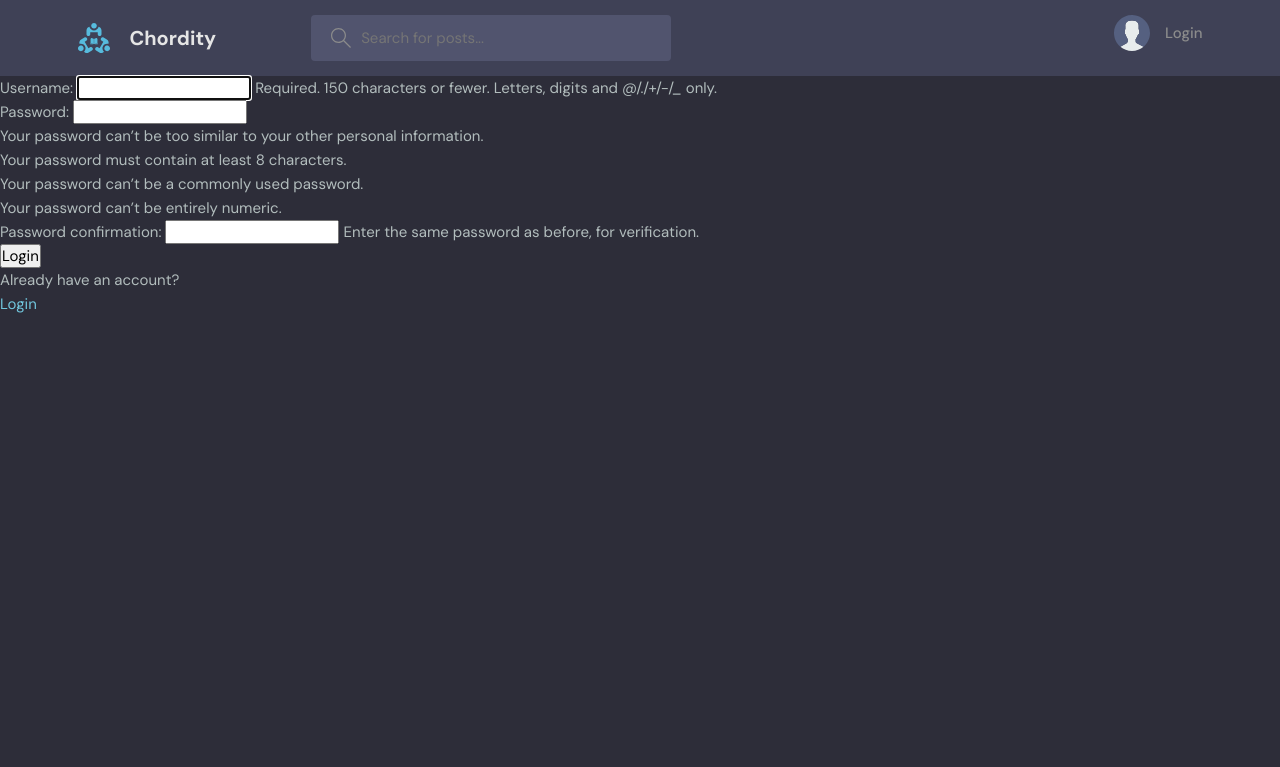
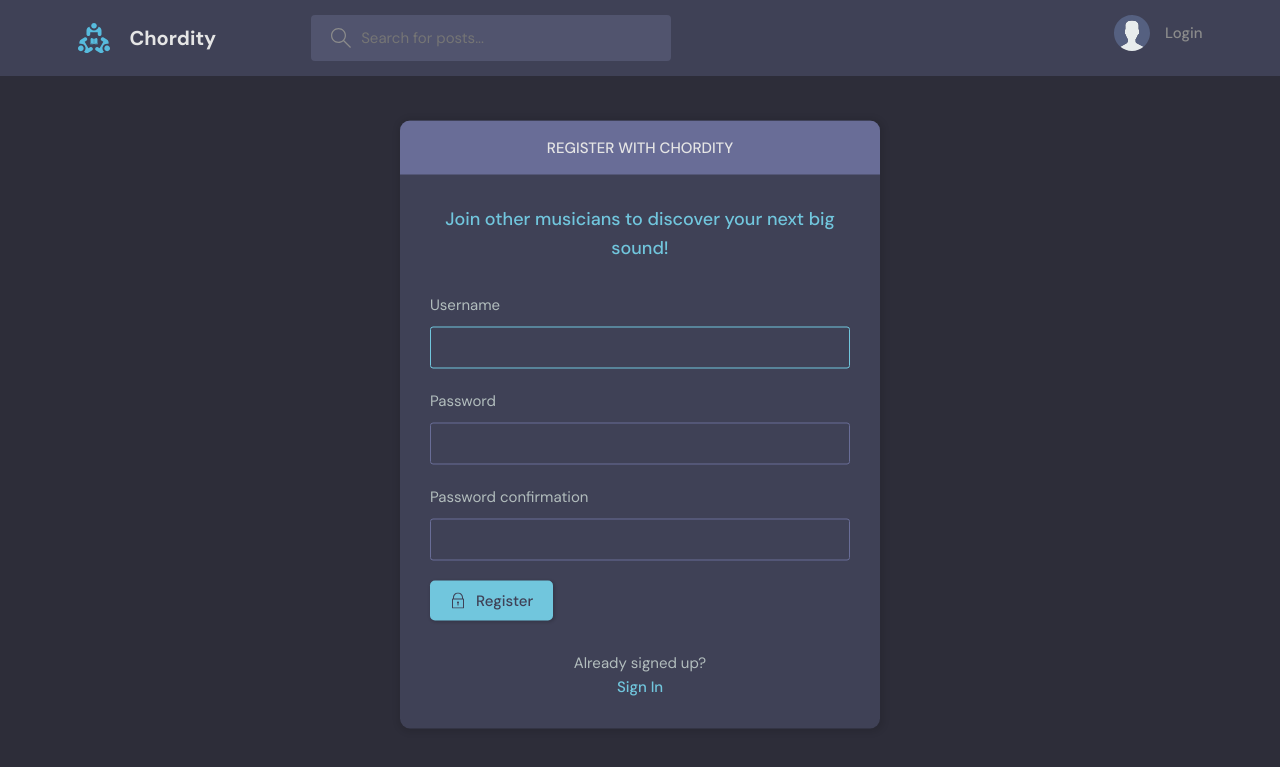
Before and after one commit to rexherndon/chordity, a Django app: page /register/ in a window 1280 px wide. Shown: the top 767 px of the page. Run offline with Django 5.2, Linux system fonts and the light colour scheme.

Commit message:
updated login/register pages, and added profile editing

```diff
--- a/chordity/base/templates/base/login_register.html
+++ b/chordity/base/templates/base/login_register.html
@@ -1,26 +1,117 @@
-{% extends 'main.html' %} {% block content %} {% if page == 'login' %}
-<div>
-  <form method="POST" action="">
-    {% csrf_token %}
-    <label>Username</label>
-    <input type="text" name="username" placeholder="Enter Username" />
-    <label>Password:</label>
-    <input type="password" name="password" placeholder="Enter Password" />
-    <input type="submit" value="Login" />
-  </form>
-  <p>Haven't signed up yet?</p>
-  <a href="{% url 'register' %}">Sign up</a>
-</div>
+{% extends 'main.html' %} {% block content %}
+<main class="auth layout">
+  {% if page == 'login' %}
+  <div class="container">
+    <div class="layout__box">
+      <div class="layout__boxHeader">
+        <div class="layout__boxTitle">
+          <h3>Login to Chordity</h3>
+        </div>
+      </div>
+      <div class="layout__body">
+        <h2 class="auth__tagline">
+          Join other musicians to discover your next big sound!
+        </h2>
 
-{% else %}
+        <form class="form" action="" method="POST">
+          {% csrf_token %}
+          <div class="form__group form__group">
+            <label for="room_name">Username</label>
+            <input
+              id="username"
+              name="username"
+              type="text"
+              placeholder="e.g. rherndon"
+            />
+          </div>
+          <div class="form__group">
+            <label for="password">Password</label>
+            <input
+              id="password"
+              name="password"
+              type="password"
+              placeholder="&bull;&bull;&bull;&bull;&bull;&bull;&bull;&bull;"
+            />
+          </div>
 
-<div>
-  <form method="POST" action="">
-    {% csrf_token %}
-    {{form.as_p}}
-    <input type="submit" value="Login" />
-  </form>
-  <p>Already have an account?</p>
-  <a href="{% url 'login' %}">Login</a>
-</div>
-{% endif %} {% endblock content %}
+          <button class="btn btn--main" type="submit">
+            <svg
+              version="1.1"
+              xmlns="http://www.w3.org/2000/svg"
+              width="32"
+              height="32"
+              viewBox="0 0 32 32"
+            >
+              <title>lock</title>
+              <path
+                d="M27 12h-1v-2c0-5.514-4.486-10-10-10s-10 4.486-10 10v2h-1c-0.553 0-1 0.447-1 1v18c0 0.553 0.447 1 1 1h22c0.553 0 1-0.447 1-1v-18c0-0.553-0.447-1-1-1zM8 10c0-4.411 3.589-8 8-8s8 3.589 8 8v2h-16v-2zM26 30h-20v-16h20v16z"
+              ></path>
+              <path
+                d="M15 21.694v4.306h2v-4.306c0.587-0.348 1-0.961 1-1.694 0-1.105-0.895-2-2-2s-2 0.895-2 2c0 0.732 0.413 1.345 1 1.694z"
+              ></path>
+            </svg>
+
+            Login
+          </button>
+        </form>
+
+        <div class="auth__action">
+          <p>Haven't signed up yet?</p>
+          <a href="{% url 'register' %}" class="btn btn--link">Sign Up</a>
+        </div>
+      </div>
+    </div>
+  </div>
+  {% else %}
+  <div class="container">
+    <div class="layout__box">
+      <div class="layout__boxHeader">
+        <div class="layout__boxTitle">
+          <h3>Register with Chordity</h3>
+        </div>
+      </div>
+      <div class="layout__body">
+        <h2 class="auth__tagline">
+          Join other musicians to discover your next big sound!
+        </h2>
+
+        <form class="form" action="" method="POST">
+          {% csrf_token %} {% for field in form %}
+          <div class="form__group form__group">
+            <label for="room_name">{{field.label}}</label>
+            {{field}}
+          </div>
+          {% endfor %}
+
+          <button class="btn btn--main" type="submit">
+            <svg
+              version="1.1"
+              xmlns="http://www.w3.org/2000/svg"
+              width="32"
+              height="32"
+              viewBox="0 0 32 32"
+            >
+              <title>lock</title>
+              <path
+                d="M27 12h-1v-2c0-5.514-4.486-10-10-10s-10 4.486-10 10v2h-1c-0.553 0-1 0.447-1 1v18c0 0.553 0.447 1 1 1h22c0.553 0 1-0.447 1-1v-18c0-0.553-0.447-1-1-1zM8 10c0-4.411 3.589-8 8-8s8 3.589 8 8v2h-16v-2zM26 30h-20v-16h20v16z"
+              ></path>
+              <path
+                d="M15 21.694v4.306h2v-4.306c0.587-0.348 1-0.961 1-1.694 0-1.105-0.895-2-2-2s-2 0.895-2 2c0 0.732 0.413 1.345 1 1.694z"
+              ></path>
+            </svg>
+
+            Register
+          </button>
+        </form>
+
+        <div class="auth__action">
+          <p>Already signed up?</p>
+          <a href="{% url 'login' %}" class="btn btn--link">Sign In</a>
+        </div>
+      </div>
+    </div>
+  </div>
+  {% endif %}
+</main>
+
+{% endblock content %}
--- a/chordity/base/templates/base/profile.html
+++ b/chordity/base/templates/base/profile.html
@@ -18,7 +18,9 @@
           <div class="profile__info">
             <h3>{{user.username}}</h3>
             <p>@{{user.username}}</p>
-            <a href="edit-user.html" class="btn btn--main btn--pill">Edit Profile</a>
+            {% if request.user == user %}
+            <a href="{% url 'update-user' %}" class="btn btn--main btn--pill">Edit Profile</a>
+            {% endif %}
           </div>
           <div class="profile__about">
             <h3>About</h3>
--- a/chordity/base/templates/base/room.html
+++ b/chordity/base/templates/base/room.html
@@ -130,7 +130,9 @@
             </div>
           </div>
           <div class="room__message">
-            <form action="#"><input name="" placeholder="Write your message here..." /></form>
+            <form action="" method="POST">
+            {% csrf_token %}
+            <input name="body" placeholder="Write your message here..." /></form>
           </div>
         </div>
         <!-- Room End -->
--- a/chordity/base/urls.py
+++ b/chordity/base/urls.py
@@ -14,4 +14,6 @@ urlpatterns = [
     path('update-room/<str:pk>/', views.updateRoom, name="update-room"),
     path('delete-room/<str:pk>/', views.deleteRoom, name="delete-room"),
     path('delete-message/<str:pk>/', views.deleteMessage, name="delete-message"),
+
+    path('update-user/', views.updateUser, name="update-user"),
 ]
--- a/chordity/base/views.py
+++ b/chordity/base/views.py
@@ -7,7 +7,7 @@ from django.contrib.auth.models import User
 from django.contrib.auth import authenticate, login, logout
 from django.contrib.auth.forms import UserCreationForm
 from .models import Room, Topic, Message
-from .forms import RoomForm
+from .forms import RoomForm, UserForm
 
 # Create your views here.
 
@@ -116,10 +116,12 @@ def userProfile(request, pk):
     rooms = user.room_set.all()
     room_mesages = user.message_set.all()
     topics = Topic.objects.all()
-    context = {"user": user,
-               "rooms": rooms,
-               "room_messages": room_mesages,
-               "topics": topics}
+    context = {
+        "user": user,
+        "rooms": rooms,
+        "room_messages": room_mesages,
+        "topics": topics,
+    }
     return render(request, "base/profile.html", context)
 
 
@@ -128,13 +130,13 @@ def createRoom(request):
     form = RoomForm()
     topics = Topic.objects.all()
     if request.method == "POST":
-        topic_name = request.POST.get('topic')
+        topic_name = request.POST.get("topic")
         topic, created = Topic.objects.get_or_create(name=topic_name)
         Room.objects.create(
             host=request.user,
             topic=topic,
-            name=request.POST.get('name'),
-            description=request.POST.get('description')
+            name=request.POST.get("name"),
+            description=request.POST.get("description"),
         )
         # form = RoomForm(request.POST)
         # if form.is_valid():
@@ -143,7 +145,7 @@ def createRoom(request):
         #     room.save()
         return redirect("home")
 
-    context = {"form": form, 'topics': topics}
+    context = {"form": form, "topics": topics}
     return render(request, "base/room_form.html", context)
 
 
@@ -156,15 +158,15 @@ def updateRoom(request, pk):
         return HttpResponse("User does not have permissions to access this.")
 
     if request.method == "POST":
-        topic_name = request.POST.get('topic')
+        topic_name = request.POST.get("topic")
         topic, created = Topic.objects.get_or_create(name=topic_name)
-        room.name = request.POST.get('name')
+        room.name = request.POST.get("name")
         room.topic = topic
-        room.description = request.POST.get('description')
+        room.description = request.POST.get("description")
         room.save()
         return redirect("home")
 
-    context = {"form": form, 'topics': topics, 'room': room}
+    context = {"form": form, "topics": topics, "room": room}
     return render(request, "base/room_form.html", context)
 
 
@@ -192,3 +194,18 @@ def deleteMessage(request, pk):
         message.delete()
         return redirect("home")
     return render(request, "base/delete.html", {"obj": message})
+
+
+@login_required(login_url="login")
+def updateUser(request):
+    user = request.user
+    form = UserForm(instance=user)
+
+    if request.method == "POST":
+        form = UserForm(request.POST, instance=user)
+        if form.is_valid():
+            form.save()
+            return redirect("user-profile", pk=user.id)
+
+    context = {"form": form}
+    return render(request, "base/update-user.html", context)
--- a/chordity/templates/navbar.html
+++ b/chordity/templates/navbar.html
@@ -23,7 +23,8 @@
 
         {% if request.user.is_authenticated %}
         <div class="header__user">
-          <a href="profile.html">
+          <a href="{% url 'update-user' %}">
+            {% comment %} future rex, eventually might change this to go to their profile instead of the edit page {% endcomment %}
             <div class="avatar avatar--medium active">
               <img src="https://randomuser.me/api/portraits/men/37.jpg" />
             </div>
@@ -46,7 +47,7 @@
         {% endif %}
 
         <div class="dropdown-menu">
-          <a href="settings.html" class="dropdown-link"
+          <a href="{% url 'update-user' %}" class="dropdown-link"
             ><svg version="1.1" xmlns="http://www.w3.org/2000/svg" width="32" height="32" viewBox="0 0 32 32">
               <title>tools</title>
               <path
```
Also changed, not shown: chordity/base/forms.py (+7 -0 lines), chordity/base/templates/base/delete.html (+37 -10 lines), chordity/base/templates/base/delete_old.html (added, +13 -0 lines), chordity/base/templates/base/login_register_old.html (added, +26 -0 lines), chordity/base/templates/base/update-user.html (added, +44 -0 lines), chordity/db.sqlite3.
